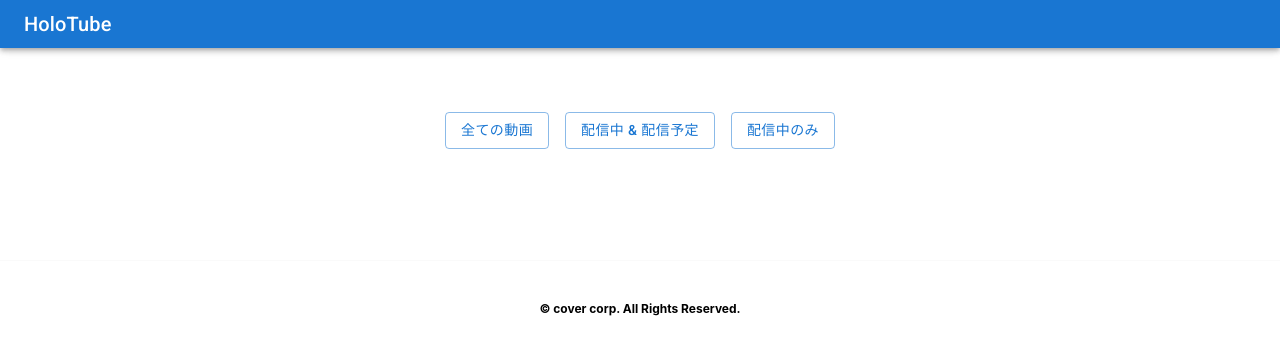
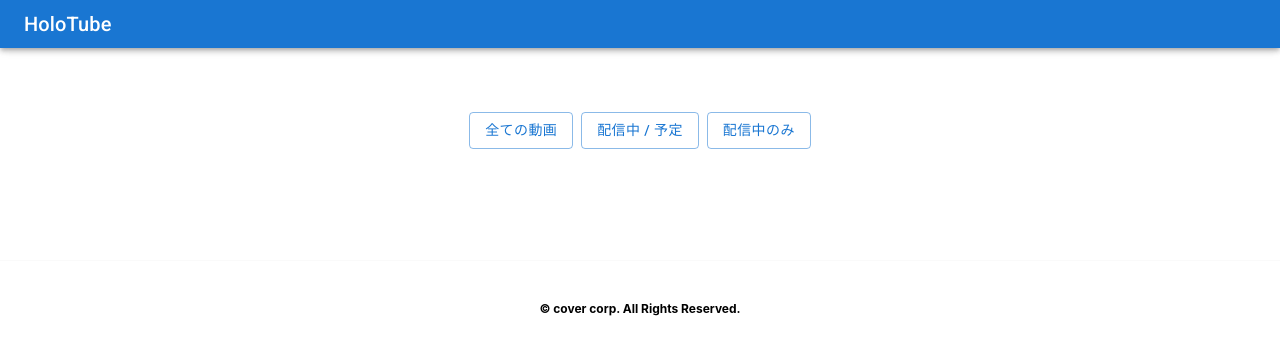
Before and after one commit to Arisahyper/HoloData, a Next.js app: page / in a window 1280 px wide. Shown: the top 354 px of the page. Built offline with nearby package versions, Linux system fonts and the light colour scheme; no server answers.

Commit message:
button spacingの調整

```diff
--- a/pages/index.tsx
+++ b/pages/index.tsx
@@ -150,7 +150,7 @@ const Home: NextPage = () => {
       </div>
       <main className={styles.main} style={{ backgroundColor: "#fff" }}>
         <div style={{ padding: "3rem 0 3rem 0" }}>
-          <Stack direction="row" spacing={2}>
+          <Stack direction="row" spacing={1}>
             <Button
               variant="outlined"
               onClick={() => {
@@ -165,7 +165,7 @@ const Home: NextPage = () => {
                 afterFetch();
               }}
             >
-              配信中 & 配信予定
+              配信中 / 予定
             </Button>
             <Button
               variant="outlined"
```
